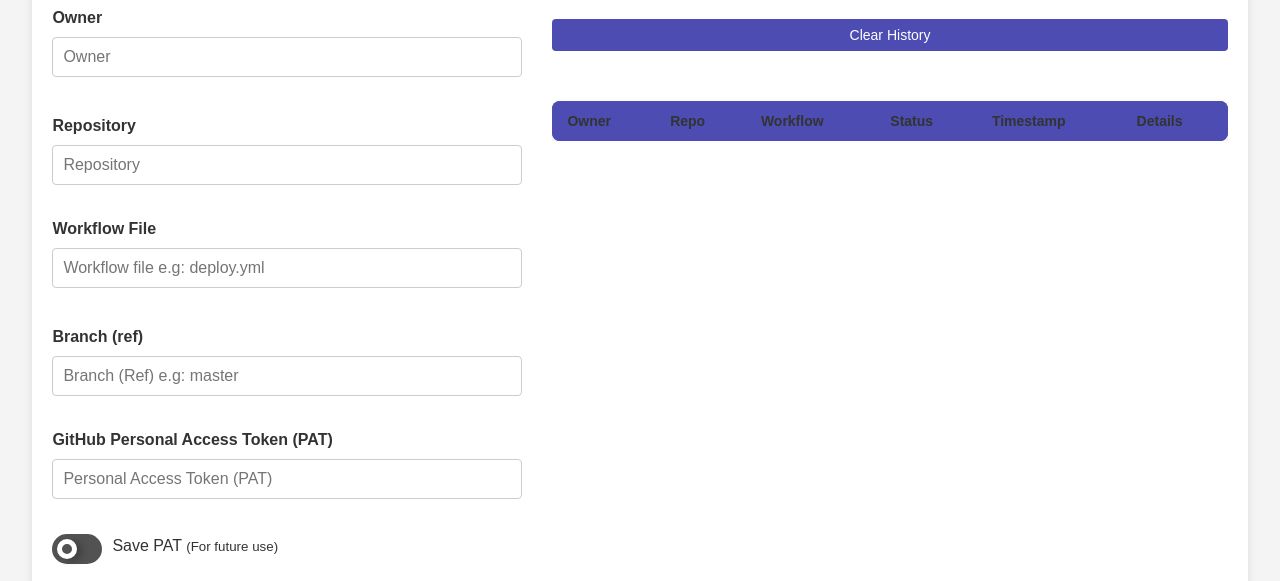
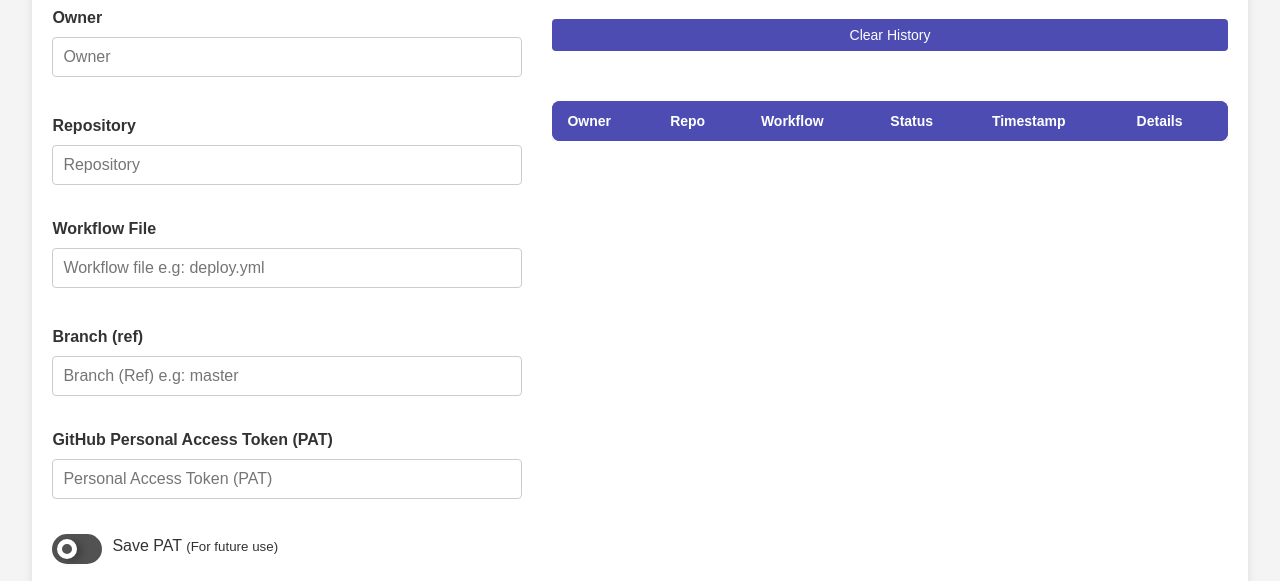
Before and after one commit to saedyousef/workflow-dispatcher, a plain HTML site: page index.html in a window 1280 px wide. Shown: the part 179-760 px from the top of the page. Drawn offline with Linux system fonts and the light colour scheme; a script that the page names is missing.

Commit message:
Update styles.css

```diff
--- a/assets/css/styles.css
+++ b/assets/css/styles.css
@@ -473,7 +473,7 @@ button {
 
 #dispatch-history-table thead {
     background-color: var(--header-bg);
-    color: var(--text);
+    color: #fff;
     text-align: left;
 }
 
```
